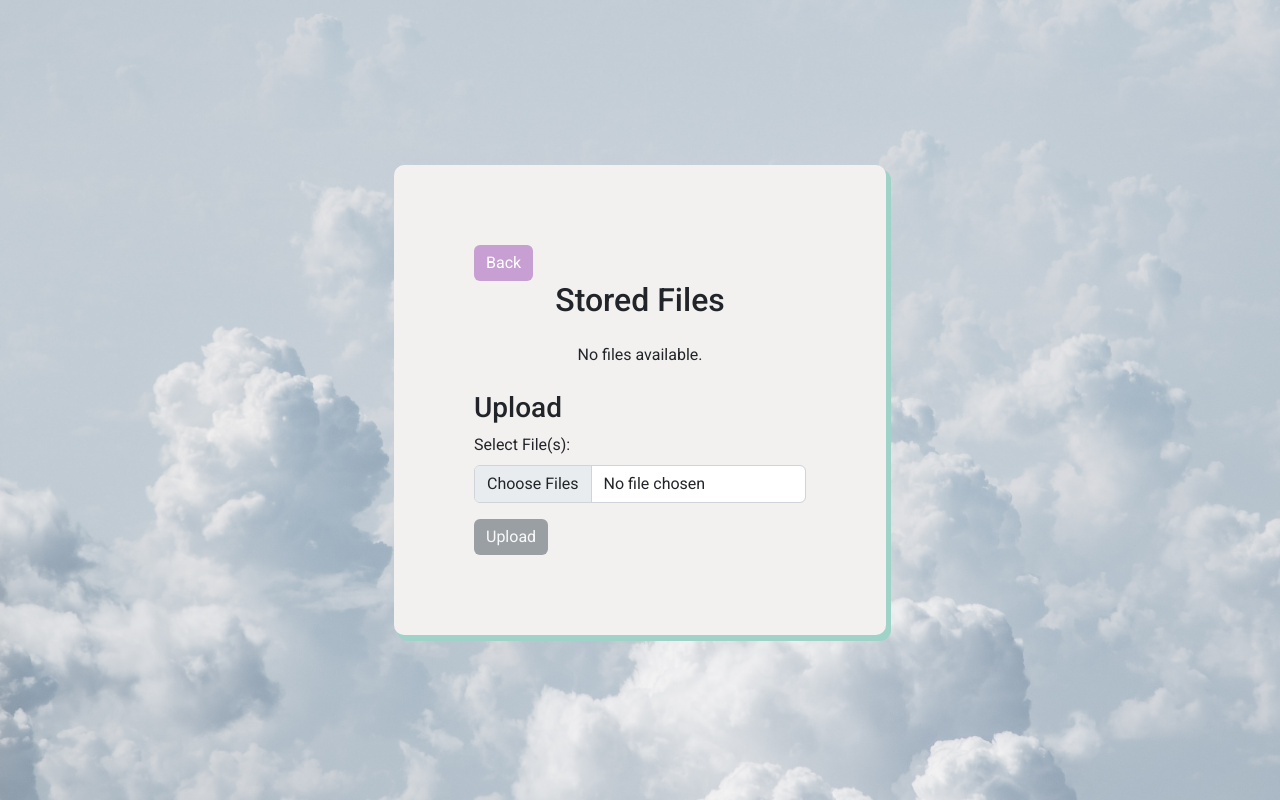
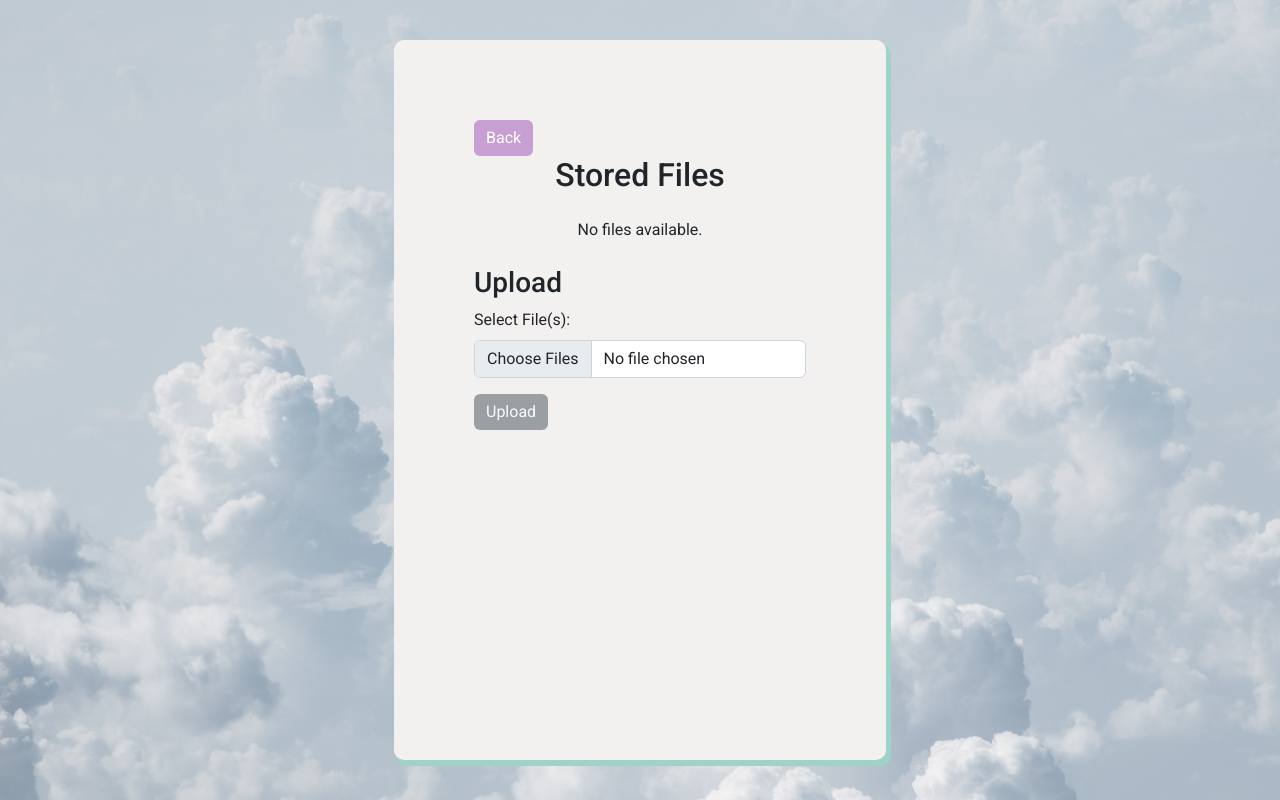
Before and after one commit to wzyndul/cloud_computing_systems, a Django app: template cloud_django_project/templates/storage.html in a window 1280 px wide. Run offline with Django 4.2, Linux system fonts and the light colour scheme; the template is opened without the code that fills it, so the values that code supplies are empty.

Commit message:
[ADDED] small changes before test deployment

```diff
--- a/cloud_django_project/cloud_django_project/settings.py
+++ b/cloud_django_project/cloud_django_project/settings.py
@@ -12,6 +12,7 @@ https://docs.djangoproject.com/en/4.2/ref/settings/
 
 from pathlib import Path
 from crispy_forms import bootstrap
+
 
 # Build paths inside the project like this: BASE_DIR / 'subdir'.
 BASE_DIR = Path(__file__).resolve().parent.parent
--- a/cloud_django_project/cloudapp/blob_handler.py
+++ b/cloud_django_project/cloudapp/blob_handler.py
@@ -35,13 +35,14 @@ def list_blobs_with_properties(user):
     container_client = blob_service_client.get_container_client(user.username.lower())
     blob_list = container_client.list_blobs(include=['versions'])
 
-    # Organize blobs by file name
     files_with_properties = {}
     for blob in blob_list:
         file_name = blob.name
         version_id = blob.version_id
         last_modified = blob.last_modified
         size = blob.size
+
+
 
         if file_name not in files_with_properties:
             files_with_properties[file_name] = []
--- a/cloud_django_project/static/storage.css
+++ b/cloud_django_project/static/storage.css
@@ -7,6 +7,8 @@
     border-radius: 10px;
     padding: 80px;
     box-shadow: 4px 5px 0px 1px #9fd3c7;
+    overflow: auto;
+    height: 90vh;
 }
 
 .version-container {
```
